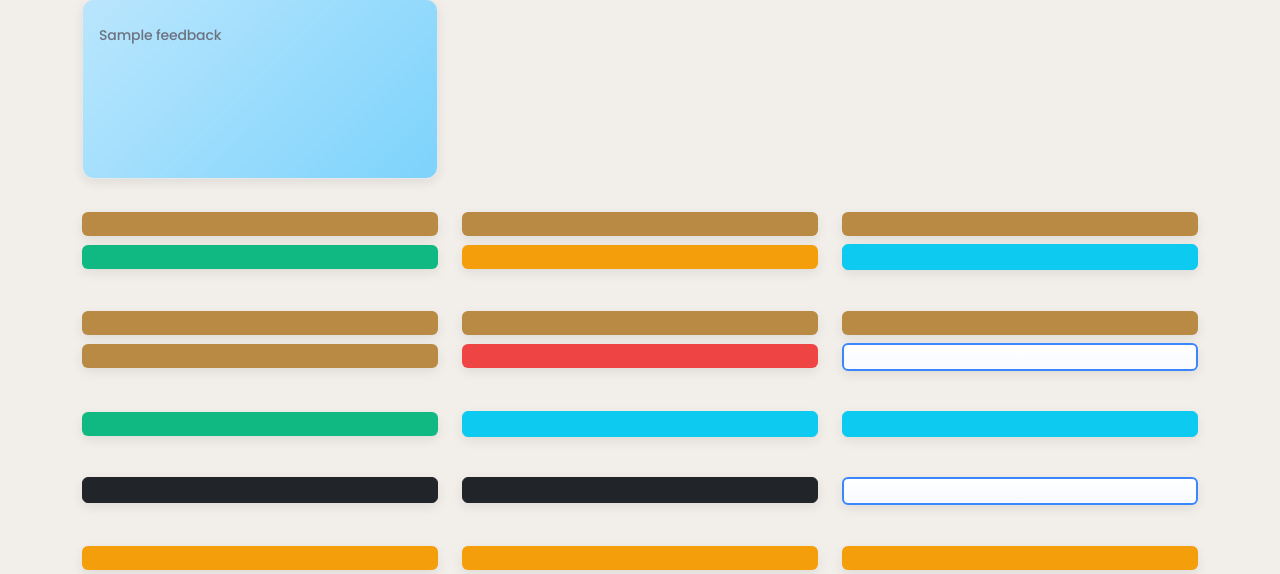
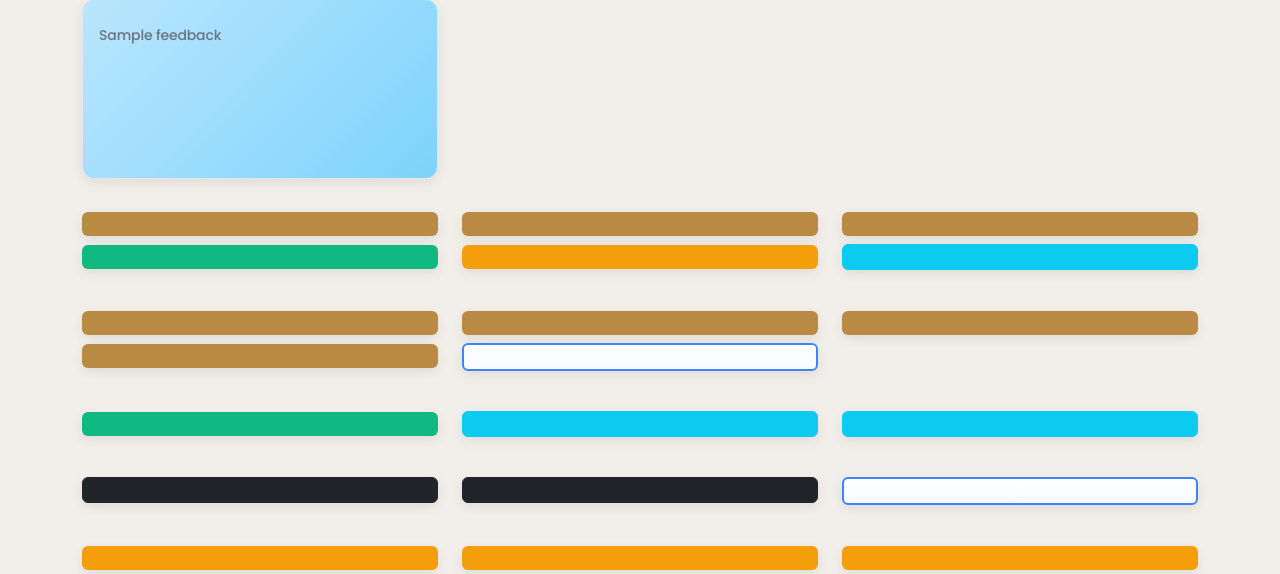
Before and after one commit to ficore-africa/DIICE, a Python web app: template ficore_labs/templates/admin/dashboard.html in a window 1280 px wide. Shown: the part 548-1122 px from the top of the page. Run offline with Jinja, Linux system fonts and the light colour scheme; the template is opened without the code that fills it: most values are stand-ins (such as "Sample title", 1, 10 or a date in 2020); some libraries are stand-ins or nearby versions.

Commit message:
Update dashboard.html

```diff
--- a/ficore_labs/templates/admin/dashboard.html
+++ b/ficore_labs/templates/admin/dashboard.html
@@ -107,9 +107,6 @@
             <a href="{{ url_for('admin.manage_cashflows') }}" class="btn btn-primary w-100">{{ t('admin_manage_cashflows', default='Manage Payment Outflows') }}</a>
         </div>
         <div class="col-md-4 mb-2">
-            <a href="{{ url_for('admin.invalid') }}" class="btn btn-danger w-100">{{ t('admin_invalid_payments', default='Review Invalid Payments') }}</a>
-        </div>
-        <div class="col-md-4 mb-2">
             <a href="{{ url_for('admin.manage_kyc') }}" class="btn btn-secondary w-100">{{ t('admin_manage_kyc', default='Manage KYC Submissions') }}</a>
         </div>
     </div>
```
